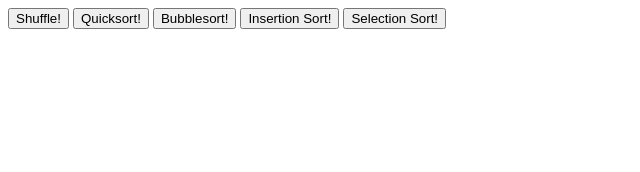
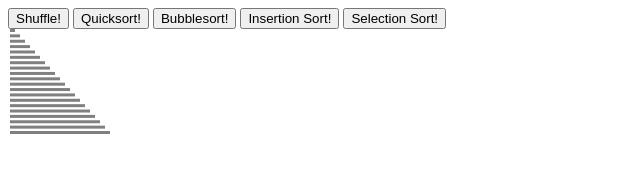
Before and after one commit to tccw/d3-sort-visualizer, a website: page d3-sort-visualizer.html in a window 1280 px wide. Shown: the whole page, without its empty margins (0-640 px from the left). Drawn offline with nearby package versions, Linux system fonts and the light colour scheme.

Commit message:
Update script filename in main html

```diff
--- a/d3-sort-visualizer.html
+++ b/d3-sort-visualizer.html
@@ -12,5 +12,5 @@
      </header>
     <body>
     </body>
-    <script src="mybarchart.js"></script>
+    <script src="sort-logic.js"></script>
 </html>
```
Also changed, not shown: package.json (+8 -8 lines).
